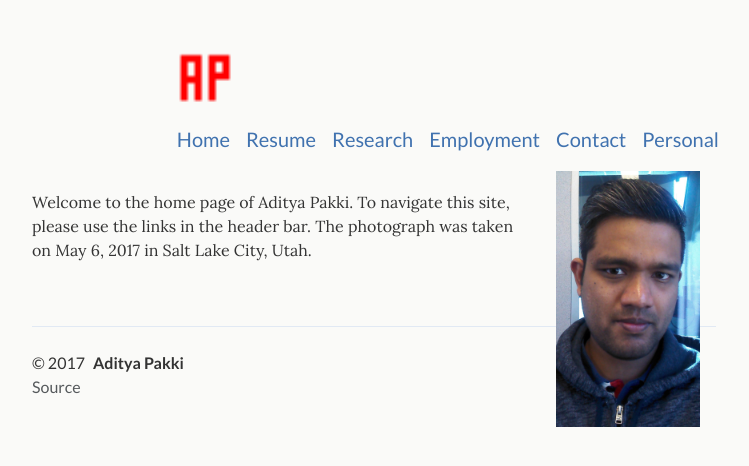
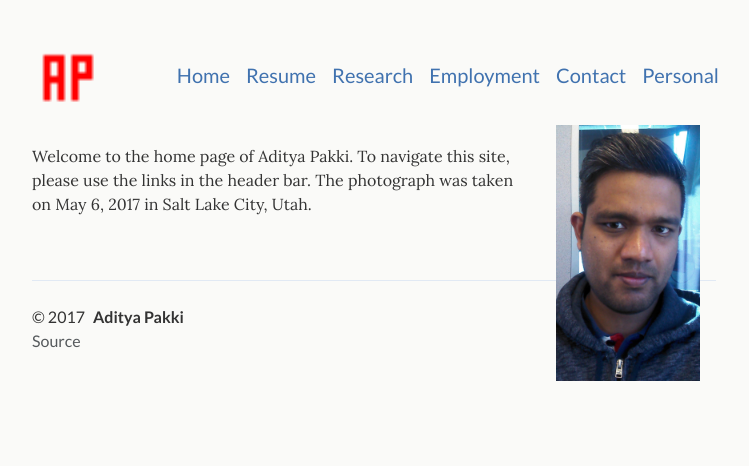
Before and after one commit to adityapakki/adityapakki.github.io, a Jekyll site: the page built from index.html, in a window 1280 px wide. Shown: the top 466 px of the page, without its empty margins (266-1015 px from the left). Built offline with Jekyll 4.4.1, drawn with Linux system fonts in a browser that asks for light colours.

Commit message:
remove the para in header.html

```diff
--- a/_includes/header.html
+++ b/_includes/header.html
@@ -1,10 +1,8 @@
 <header class="site-header">
 
-  <p class="site-title">
   <h4 class="site-title">
    <a href="{{ site.baseurl }}/" title="Home page"><img class="site-logo" src="{{ site.baseurl }}/assets/img/favicon.ico"></a>
   </h4>
-  </p>
 
   <nav class="site-nav">
     {% for link in site.navigation %}
```
